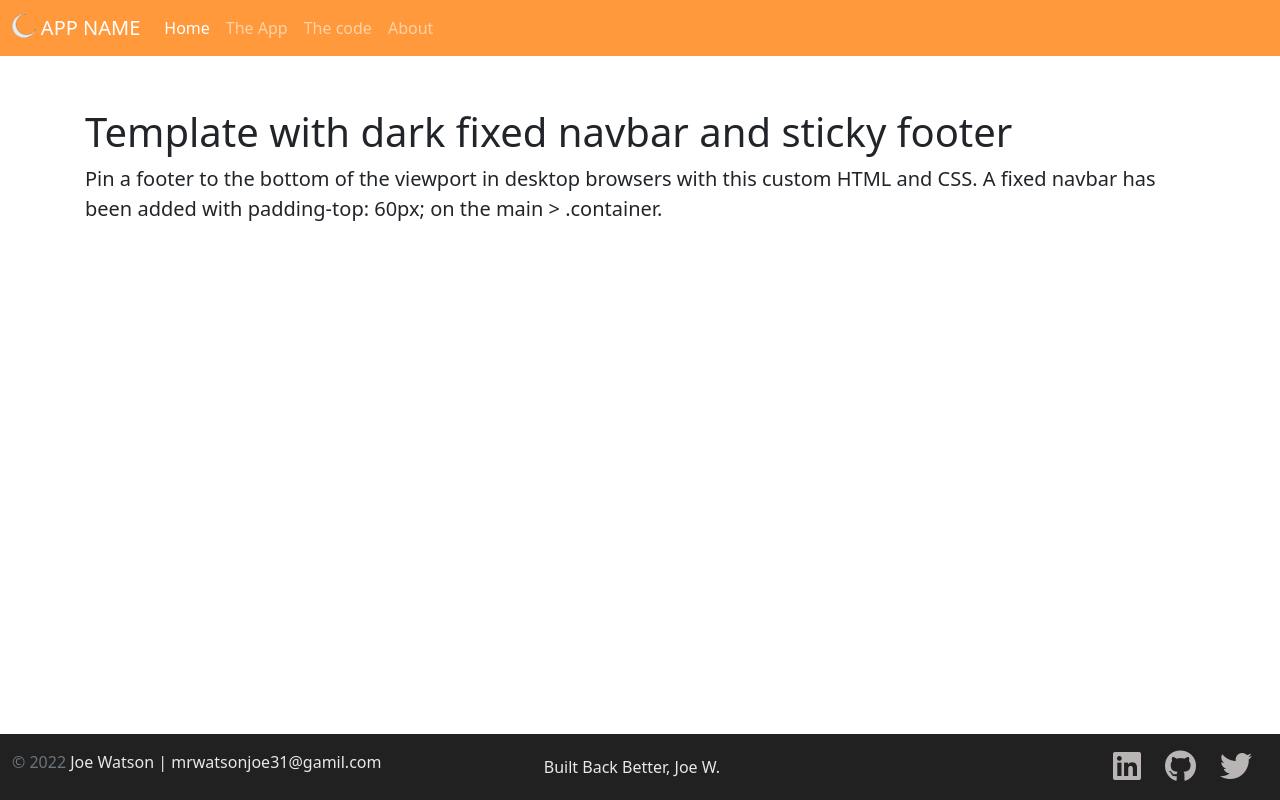
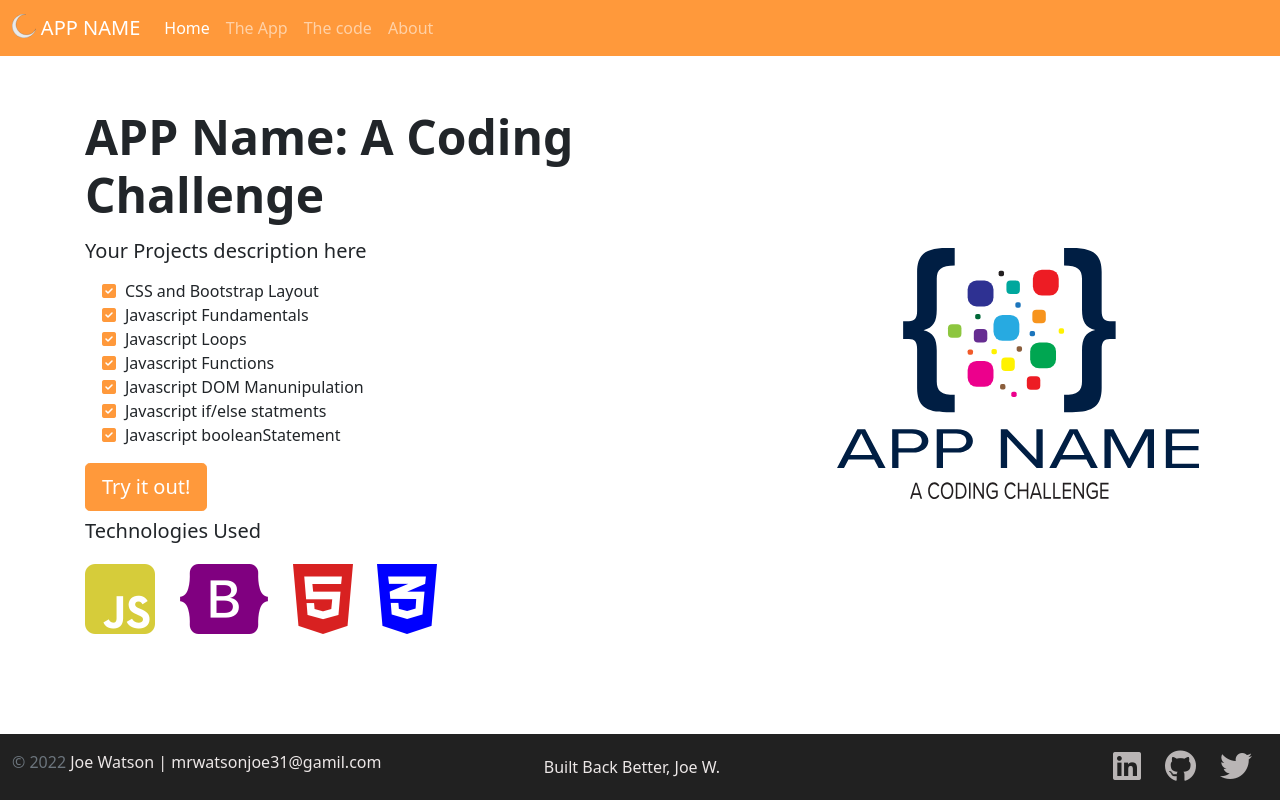
Before and after one commit to josephStuff/JSminiTemplate, a plain HTML site: page index.html in a window 1280 px wide. Drawn offline with nearby package versions, Linux system fonts and the light colour scheme.

Commit message:
almost completed
few more details

```diff
--- a/css/site.css
+++ b/css/site.css
@@ -16,6 +16,55 @@ main>.container {
 
 .navbarBG {
     background-color: var(--jw-secondary-color);
+}
+
+.jsicon {
+    color: #d6cc3a;
+}
+
+.bsicon {
+    color: purple;
+}
+
+.htmlicon {
+    color: rgb(216, 33, 33);
+}
+
+.cssicon {
+    color: blue;
+}
+
+.checklisticon {
+    color: var(--jw-secondary-color);
+}
+
+
+/* --------------------------BUTTON STYLES OVERRIDE BOOTSTRAP STYLES---------------- */
+.btn-outline-primary {
+    color: var(--jw-primary-color);
+    border-color: var(--jw-secondary-color) !important;
+}
+
+.btn-outline-primary:hover,
+.btn-outline-primary:active,
+.btn-outline-primary:focus {
+    border-color: var(--jw-primary-color) !important;
+    background-color: var(--jw-secondary-color);
+}
+
+.btn-primary {
+    color: white !important;
+    background-color: var(--jw-secondary-color);
+    border-color: var(--jw-secondary-color);
+}
+
+.btn-primary:hover,
+.btn-primary:active,
+.btn-primary:visited,
+.btn-primary:focus {
+    filter: brightness(1.1) !important;
+    border-color: var(--jw-secondary-color);
+
 }
 
 
--- a/index.html
+++ b/index.html
@@ -51,10 +51,44 @@
 </nav>
 
     <main class="flex-shrink-0">
-       <div class="container">
-           <h1 class="mt-5">Template with dark fixed navbar and sticky footer</h1>
-           <p class="lead">Pin a footer to the bottom of the viewport in desktop browsers with this custom HTML and CSS. A fixed navbar has been added with padding-top: 60px; on the main > .container.</p>
-       </div>
+       <div class="container mt-5">
+            <div class="row">
+                <div class="col-12 col-md-8 col-lg order-last order-md-first">
+                    <h1 class="display-5 fw-bold mb-3">APP Name: A Coding Challenge</h1>
+                    <h4 class="lead">Your Projects description here</h4>
+                    <ul class="fa-ul pt-2">
+                        <li><span class="fa-li"><i class="fas fa-check-square checklisticon"></i></span>CSS and Bootstrap Layout</li>
+                        <li><span class="fa-li"><i class="fas fa-check-square checklisticon"></i></span>Javascript Fundamentals</li>
+                        <li><span class="fa-li"><i class="fas fa-check-square checklisticon"></i></span>Javascript Loops</li>
+                        <li><span class="fa-li"><i class="fas fa-check-square checklisticon"></i></span>Javascript Functions</li>
+                        <li><span class="fa-li"><i class="fas fa-check-square checklisticon"></i></span>Javascript DOM Manunipulation</li>
+                        <li><span class="fa-li"><i class="fas fa-check-square checklisticon"></i></span>Javascript if/else statments</li>
+                        <li><span class="fa-li"><i class="fas fa-check-square checklisticon"></i></span>Javascript booleanStatement</li>
+                    </ul>
+                    <a type="button" class="btn btn-primary btn-lg" href="apps.html">Try it out!</a>
+                    <h5 class="py-2">Technologies Used</h5>
+                    <div class="d-flex">
+                        <div class="row">
+                            <div class="col">
+                                <i class="fab fa-js-square fa-5x jsicon"></i>
+                            </div>
+                            <div class="col">
+                                <i class="fab fa-bootstrap fa-5x bsicon"></i>
+                            </div>
+                            <div class="col">
+                                <i class="fab fa-html5 fa-5x htmlicon"></i>
+                            </div>
+                            <div class="col">
+                                <i class="fab fa-css3-alt fa-5x cssicon"></i>
+                            </div>
+                        </div>
+                    </div>
+                </div>
+                <div class="col-12 col-md-4 d-flex align-items-center justify-content-center order-first order-md-last p-2">
+                    <img src="img/APPNAMELogo.svg" class="img-fluid" alt="App Logo">
+                </div>
+            </div>
+        </div>
     </main>
     <footer class="footer mt-auto py-3 sticky-footer">
         <div class="container-fluid">
```
